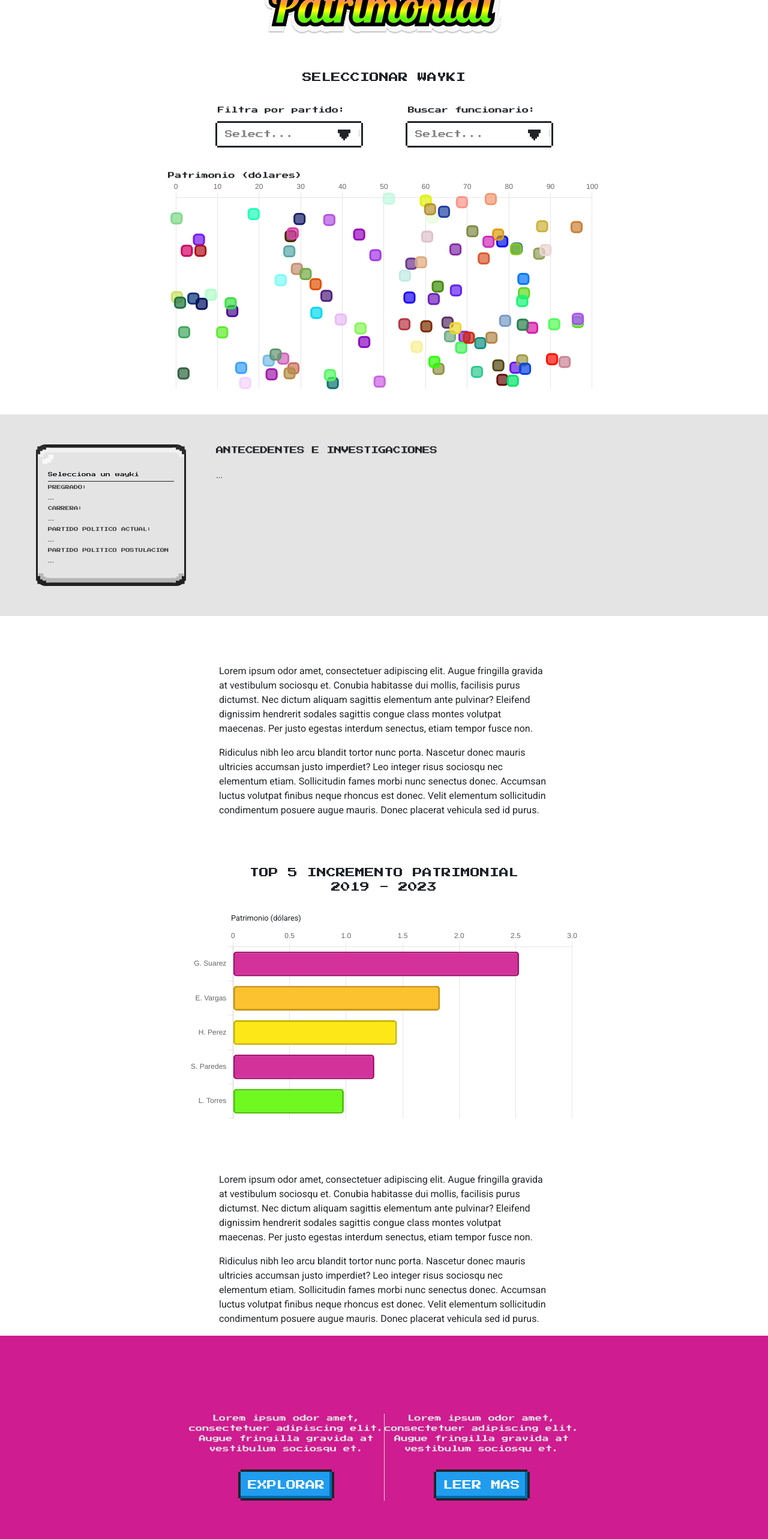
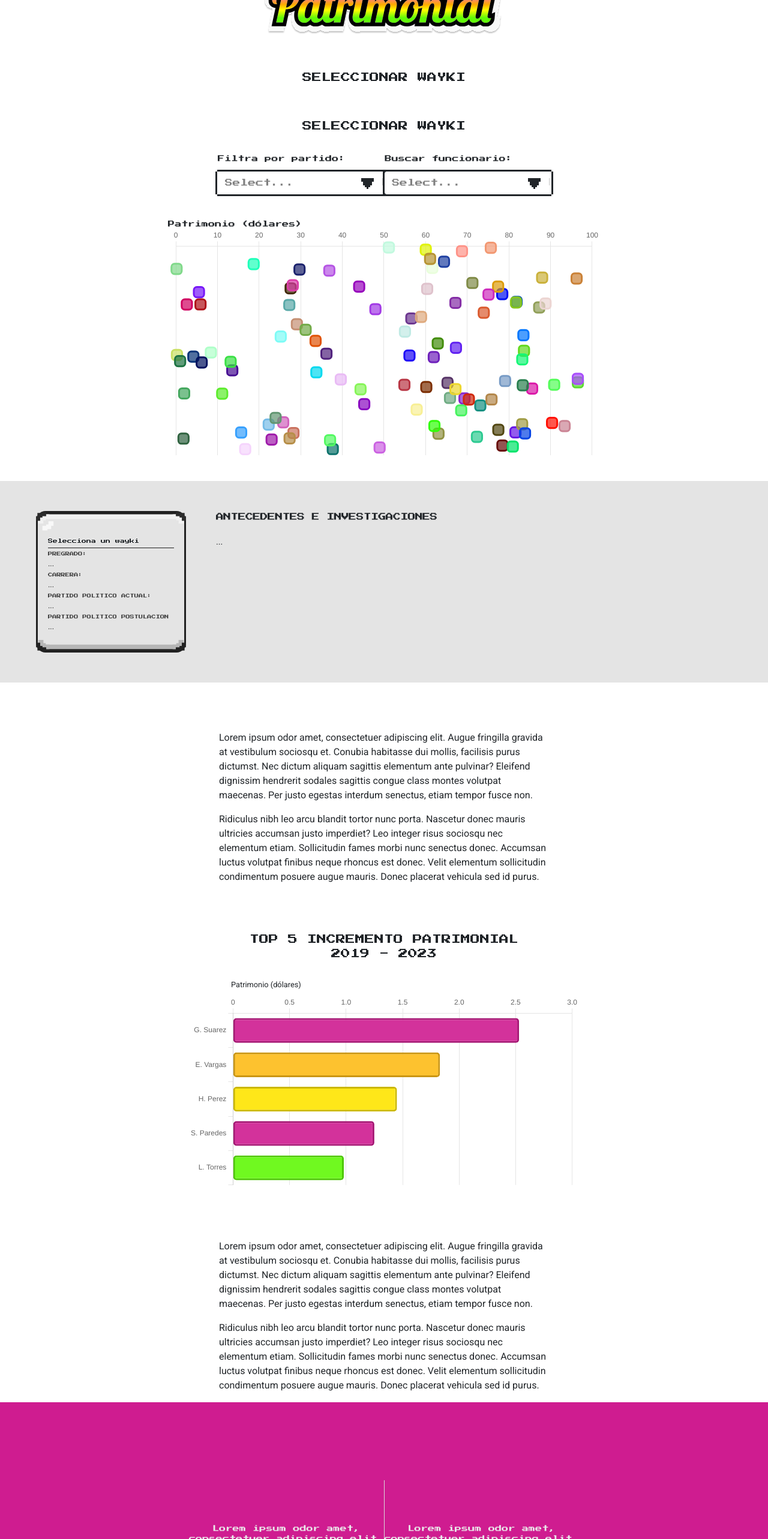
Before and after one commit to diegourbina95/street-wayki, a React (Vite) app: page /street-wayki/explorador-patrimonial in a window 1280 px wide. Shown: the part 234-2800 px from the top of the page at 60% size. Built offline with nearby package versions, Linux system fonts and the light colour scheme.

Commit message:
feature: se agregó las funcionalidades: horientación del gráfico scatter y sticky en el filtro de selector wayki

```diff
--- a/src/components/Charts/Scatter.tsx
+++ b/src/components/Charts/Scatter.tsx
@@ -19,6 +19,7 @@ import {
 
 interface ScatterProps {
   datasets: ScatterData[];
+  orientation?: "x" | "y";
   selectPoint?: (payload: any) => void;
 }
 
@@ -42,7 +43,11 @@ interface ScatterData {
 
 Chart.register(ScatterController, LinearScale, PointElement, Tooltip, Legend);
 
-export const Scatter: React.FC<ScatterProps> = ({ datasets, selectPoint }) => {
+export const Scatter: React.FC<ScatterProps> = ({
+  datasets,
+  orientation = "x",
+  selectPoint,
+}) => {
   const canvasRef = useRef<HTMLCanvasElement | null>(null);
   const chartRef = useRef<Chart | null>(null);
 
@@ -91,14 +96,24 @@ export const Scatter: React.FC<ScatterProps> = ({ datasets, selectPoint }) => {
           data,
           options: {
             responsive: true,
+            maintainAspectRatio: false,
             scales: {
-              x: {
-                type: "linear",
-                position: "top",
-              },
-              y: {
-                display: false,
-              },
+              x:
+                orientation === "x"
+                  ? {
+                      type: "linear",
+                      position: "top",
+                    }
+                  : {
+                      display: false,
+                    },
+              y:
+                orientation === "y"
+                  ? {
+                      type: "linear",
+                      position: "left",
+                    }
+                  : { display: false },
             },
             plugins: {
               legend: {
@@ -171,8 +186,12 @@ export const Scatter: React.FC<ScatterProps> = ({ datasets, selectPoint }) => {
 
   return (
     <>
-      <div style={{ position: "relative" }}>
-        <canvas ref={canvasRef} onClick={handlePointClick}></canvas>
+      <div style={{ position: "relative", height: "100%", width: "100%" }}>
+        <canvas
+          ref={canvasRef}
+          onClick={handlePointClick}
+          style={{ maxWidth: "100%", maxHeight: "100%" }}
+        ></canvas>
         <TooltipScatter
           visible={tooltip.visible}
           x={tooltip.x}
--- a/src/components/Custom/WaykiSelector.tsx
+++ b/src/components/Custom/WaykiSelector.tsx
@@ -1,5 +1,5 @@
 /* REACT COMPONENTS */
-import { useEffect, useState } from "react";
+import { useEffect, useRef, useState } from "react";
 
 import { SelectNes } from "@/components/Inputs";
 import { Scatter } from "@/components/Charts";
@@ -24,6 +24,8 @@ interface WaykiSelectorProps {
   politicalPartiesData: PoliticalParties[];
   patrimonyData: any[];
   nameCurrency: string;
+  orientation: "x" | "y";
+  stickyFilter?: boolean;
   selectWayki?: (payload: any) => void;
 }
 
@@ -31,6 +33,8 @@ export const WaykiSelector: React.FC<WaykiSelectorProps> = ({
   politicalPartiesData = [],
   patrimonyData = [],
   nameCurrency,
+  orientation,
+  stickyFilter,
   selectWayki,
 }) => {
   const [politicalParties, setPoliticalParties] =
@@ -39,6 +43,27 @@ export const WaykiSelector: React.FC<WaykiSelectorProps> = ({
   const [selectedOfficial, setSelectedOfficial] = useState<Official | null>();
   const [patrimonialData, setPatrimonialData] = useState<any>([]);
   const [defaultPatrimonialData, setDefaultPatrimonialData] = useState<any>([]);
+  const sectionRef = useRef<HTMLDivElement | null>(null);
+  const [isSticky, setIsSticky] = useState<boolean>(false);
+
+  useEffect(() => {
+    const handleScroll = () => {
+      if (sectionRef.current) {
+        const sectionTop = sectionRef.current.getBoundingClientRect().top;
+        const sectionBottom = sectionRef.current.getBoundingClientRect().bottom;
+
+        if (sectionTop <= 0 && sectionBottom >= 0) {
+          setIsSticky(true);
+        } else {
+          setIsSticky(false);
+        }
+      }
+    };
+    if (stickyFilter) window.addEventListener("scroll", handleScroll);
+    return () => {
+      if (stickyFilter) window.removeEventListener("scroll", handleScroll);
+    };
+  }, []);
 
   useEffect(() => {
     setPoliticalParties(politicalPartiesData);
@@ -81,6 +106,13 @@ export const WaykiSelector: React.FC<WaykiSelectorProps> = ({
 
   return (
     <div className="wayki-selector">
+      <div
+        ref={sectionRef}
+        className={`wayki-selector__filters ${
+          isSticky ? "wayki-selector__filters--sticky" : ""
+        }`}
+      >
+        <div className="wayki-selector__title">Seleccionar Wayki</div>
         <div className="wayki-selector__select-container">
           <div className="wayki-selector__select">
             <span>Filtra por partido:</span>
@@ -101,13 +133,19 @@ export const WaykiSelector: React.FC<WaykiSelectorProps> = ({
             />
           </div>
         </div>
+      </div>
+
       <div className="wayki-selector__scatter-container">
         <div className="wayki-selector__scatter-title">
           Patrimonio ({nameCurrency})
         </div>
 
         <div className="wayki-selector__scatter-chart">
-          <Scatter datasets={patrimonialData} selectPoint={handleWayki} />
+          <Scatter
+            datasets={patrimonialData}
+            orientation={orientation}
+            selectPoint={handleWayki}
+          />
         </div>
       </div>
     </div>
--- a/src/styles/home-page.scss
+++ b/src/styles/home-page.scss
@@ -12,13 +12,7 @@
   }
 
   &__wayki-selector {
-    padding: 60px 0 40px;
-
-    .wayki-selector__title {
-      text-transform: uppercase;
-      text-align: center;
-      margin-bottom: 35px;
-    }
+    padding: 38px 0 0;
   }
 
   &__comparation-bars {
--- a/src/styles/more-options.scss
+++ b/src/styles/more-options.scss
@@ -1,5 +1,5 @@
 .more-options {
-  padding: 60px 0;
+  padding: 0 60px;
   background-color: #cf1c90;
 
   &__content {
@@ -11,18 +11,21 @@
     display: flex;
     flex-direction: column;
     align-items: center;
-    margin-bottom: 40px;
+    padding-bottom: 60px;
+    border-bottom: 2px solid #d9d9d9;
+    padding-top: 73px;
   }
 
   &__item:last-child {
     margin-bottom: 0;
+    border-bottom: none;
   }
 
   &__text {
-    font-size: 0.8rem;
+    font-size: 0.9rem;
     color: #eaeaea;
     text-align: center;
-    margin-bottom: 25px;
+    margin-bottom: 35px;
   }
 }
 
--- a/src/styles/wayki-selector.scss
+++ b/src/styles/wayki-selector.scss
@@ -4,10 +4,26 @@
     flex-direction: column;
     justify-content: center;
     align-items: center;
-    /*  justify-content: space-between;
-    align-items: center;
-    max-width: 550px;
-    margin: 0 auto; */
+  }
+
+  &__filters {
+    padding: 22px 0 28px;
+    background-color: white;
+    transition: position 0.3s ease, top 0.3s ease;
+  }
+
+  &__filters--sticky {
+    position: sticky;
+    top: 0;
+    width: 100%;
+    z-index: 1000;
+    box-shadow: 0 4px 6px rgba(0, 0, 0, 0.1);
+  }
+
+  &__title {
+    text-transform: uppercase;
+    text-align: center;
+    margin-bottom: 27px;
   }
 
   &__select:first-child {
@@ -15,7 +31,7 @@
   }
 
   &__select {
-    width: 240px;
+    width: 300px;
     span {
       font-size: 0.7rem;
       margin-left: 5px;
@@ -25,12 +41,16 @@
   }
 
   &__scatter-container {
-    margin-top: 38px;
+    margin-top: 10px;
     padding: 0 15px;
   }
 
   &__scatter-title {
     font-size: 0.7rem;
+  }
+
+  &__scatter-chart {
+    height: 390px;
   }
 }
 
--- a/src/views/public/Home/components/WaykiSelectorSection.tsx
+++ b/src/views/public/Home/components/WaykiSelectorSection.tsx
@@ -5,6 +5,7 @@ import { WaykiSelector, WaykiVs } from "@/components/Custom";
 
 /* DATA MOCK */
 import { generateData, politicalPartiesData } from "@/_mock";
+import { useMediaQuery } from "@/hooks";
 
 /* STYLES */
 
@@ -15,6 +16,8 @@ interface WaykiSelectorSectionProps {
 export const WaykiSelectorSection: React.FC<WaykiSelectorSectionProps> = ({
   play,
 }) => {
+  const isMobile = useMediaQuery("(max-width: 768px)");
+
   const [patrimonyData, setPatrimonyData] = useState<any>([]);
   const [players, setPlayers] = useState<any>([]);
   const [countPlayer, setCountPlayer] = useState<number>(0);
@@ -46,12 +49,13 @@ export const WaykiSelectorSection: React.FC<WaykiSelectorSectionProps> = ({
   };
   return (
     <div className="home-page__wayki-selector">
-      <div className="wayki-selector__title">Seleccionar Wayki</div>
       <div>
         <WaykiSelector
           politicalPartiesData={politicalPartiesData}
           patrimonyData={patrimonyData}
           nameCurrency="dólares"
+          stickyFilter={isMobile}
+          orientation={isMobile ? "y" : "x"}
           selectWayki={selectWayki}
         />
       </div>
```
Lines whose indentation alone changed are shown as unchanged.
